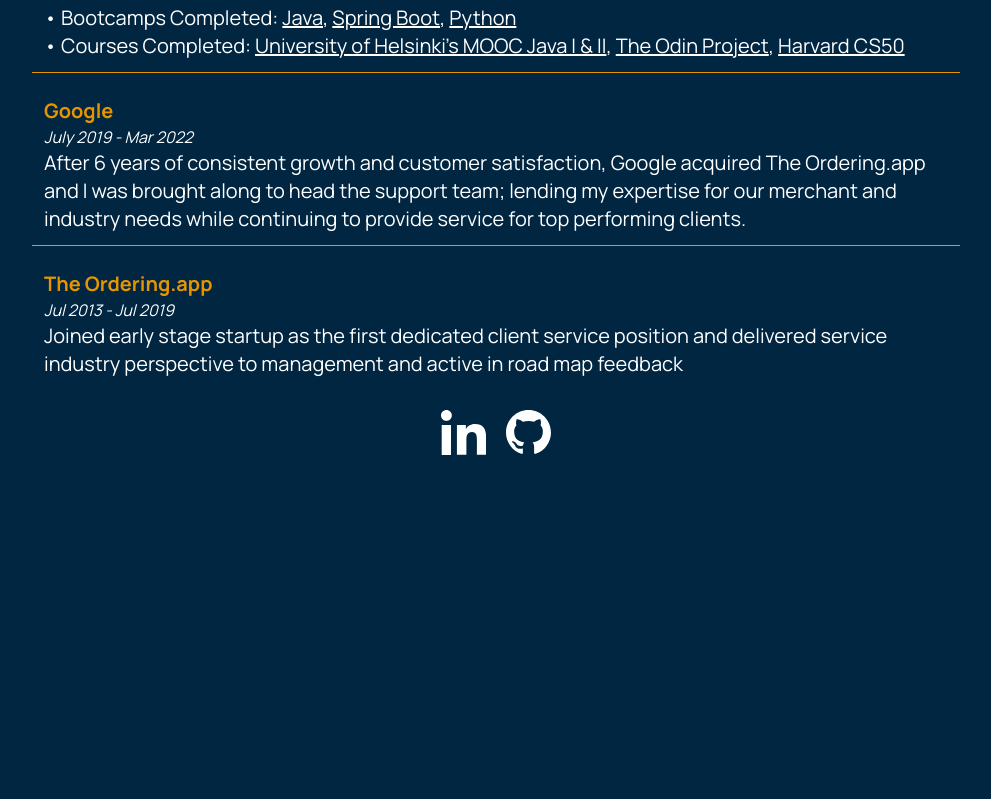
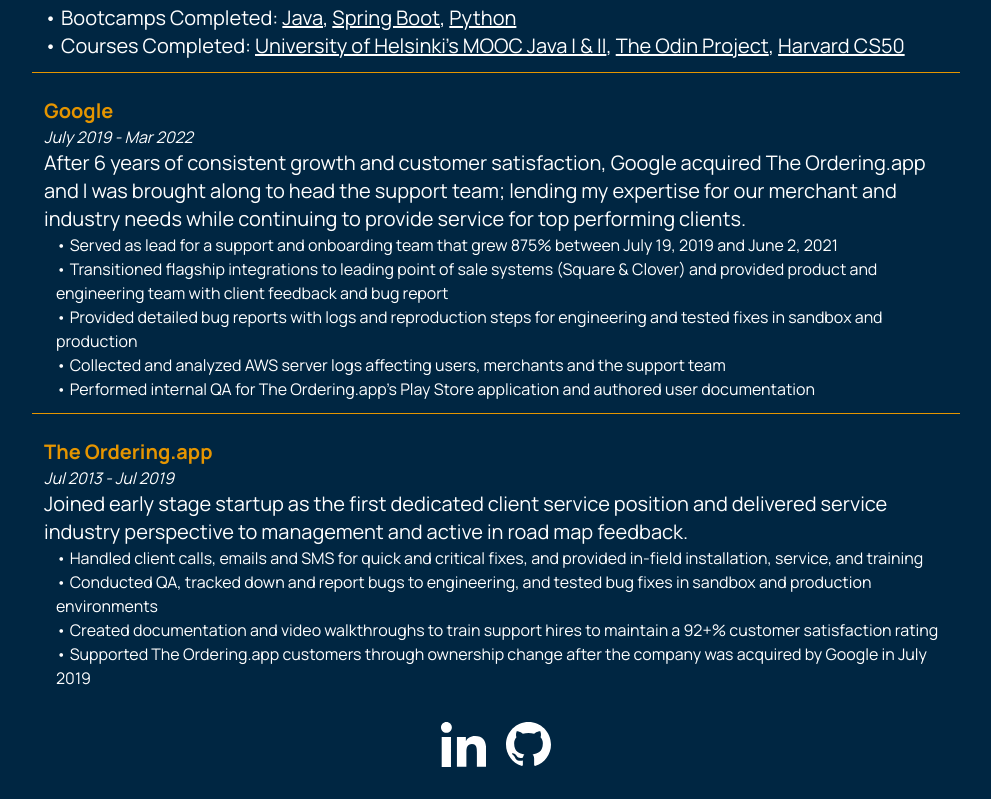
Before and after one commit to SanctusFides/portfolio, a Vue app: page /experience in a window 1280 px wide. Shown: the part 892-1691 px from the top of the page, without its empty margins (144-1135 px from the left). Before the commit the page ends 1379 px from the top, so only its background shows below. Built offline with nearby package versions, Linux system fonts and the light colour scheme.

Commit message:
Added bullet points for experience section. Changed CV file for punctiation fixes.

```diff
--- a/src/components/PortfolioAppBox.vue
+++ b/src/components/PortfolioAppBox.vue
@@ -9,7 +9,7 @@
     <div>
       <h3 class="text-jyellow text-2xl"> Portfolio Website </h3>
       <p class="text-base mb-4">The very page you are on! Designed to be a way for companies to contact me and written in Javascript and
-        using the Vue templating framework. The contact page is using a Netlify serverless function intended to avoid the need of hosting
+        using the Vue templating framework. The contact page is using a Netlify serverless function intended to avoid the need and cost of hosting
         an API server for such a simple task.
       </p>
       <ViewButton title="on Git" url="https://github.com/SanctusFides/portfolio"/>
--- a/src/views/ExperienceView.vue
+++ b/src/views/ExperienceView.vue
@@ -41,15 +41,37 @@
               to head the support team; lending my expertise for our merchant and industry needs while continuing to provide service
               for top performing clients.
             </p>
+            <div class="pl-3">
+              <ul>
+                <li>• Served as lead for a support and onboarding team that grew 875% between July 19, 2019 and June 2, 2021</li>
+                <li>• Transitioned flagship integrations to leading point of sale systems (Square & Clover) and provided product and
+                  engineering team with client feedback and bug report</li>
+                <li>• Provided detailed bug reports with logs and reproduction steps for engineering and tested fixes in sandbox and
+                  production</li>
+                <li>• Collected and analyzed AWS server logs affecting users, merchants and the support team</li>
+                <li>• Performed internal QA for The Ordering.app’s Play Store application and authored user documentation</li>
+              </ul>
+            </div>
           </div>
           <div class="pl-3 pb-3 border-jyellow">
             <h2 class="text-xl font-bold text-jyellow ">The Ordering.app</h2>
             <h4 class="italic">Jul 2013 - Jul 2019</h4>
             <p class="text-xl">
               Joined early stage startup as the first dedicated client service position and delivered service industry perspective
-              to management and active in road map feedback
-
+              to management and active in road map feedback.
             </p>
+            <div class="pl-3">
+              <ul>
+                <li>• Handled client calls, emails and SMS for quick and critical fixes, and provided in-field installation, service, and
+                  training</li>
+                <li>• Conducted QA, tracked down and report bugs to engineering, and tested bug fixes in sandbox and production
+                  environments</li>
+                <li>• Created documentation and video walkthroughs to train support hires to maintain a 92+% customer satisfaction
+                  rating</li>
+                <li>• Supported The Ordering.app customers through ownership change after the company was acquired by Google
+                  in July 2019</li>
+              </ul>
+            </div>
           </div>
         </div>
       </div>
```
Also changed, not shown: 1 other file (tests, documents, lock files or other folders).
